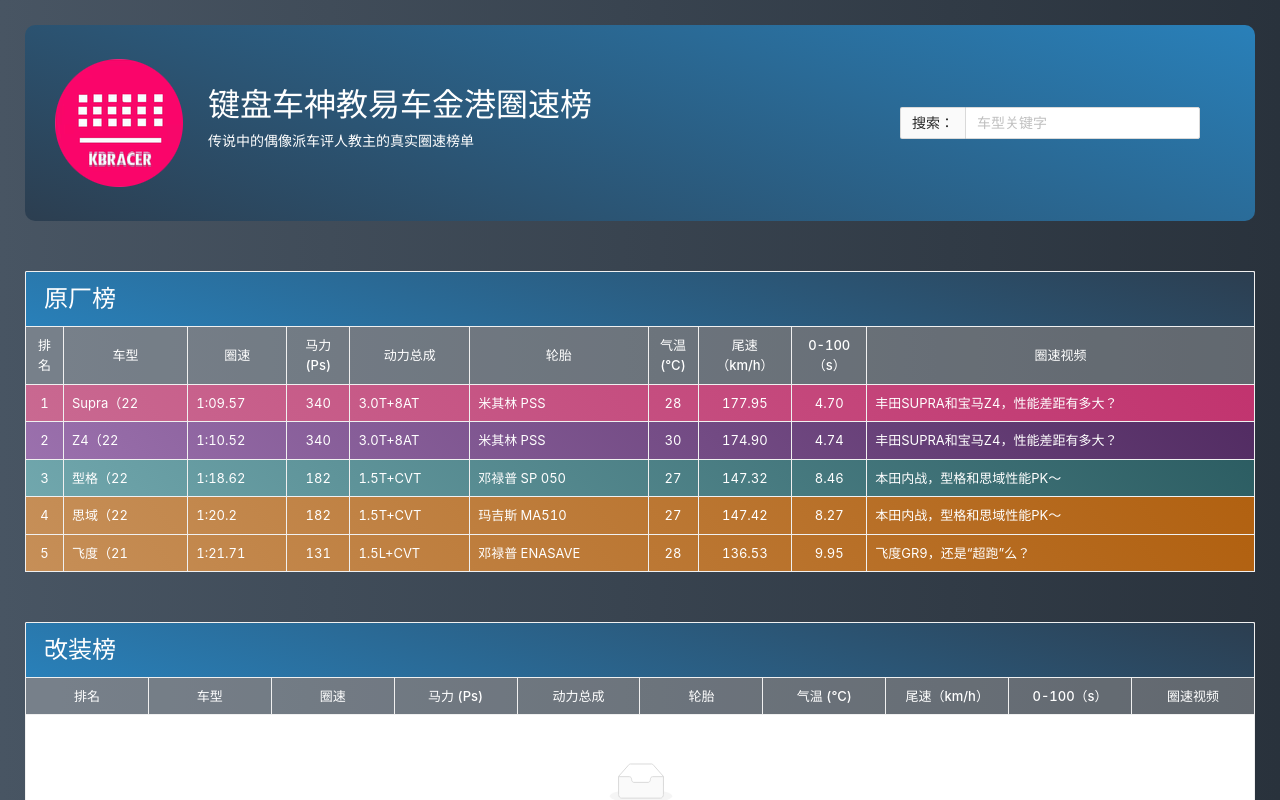
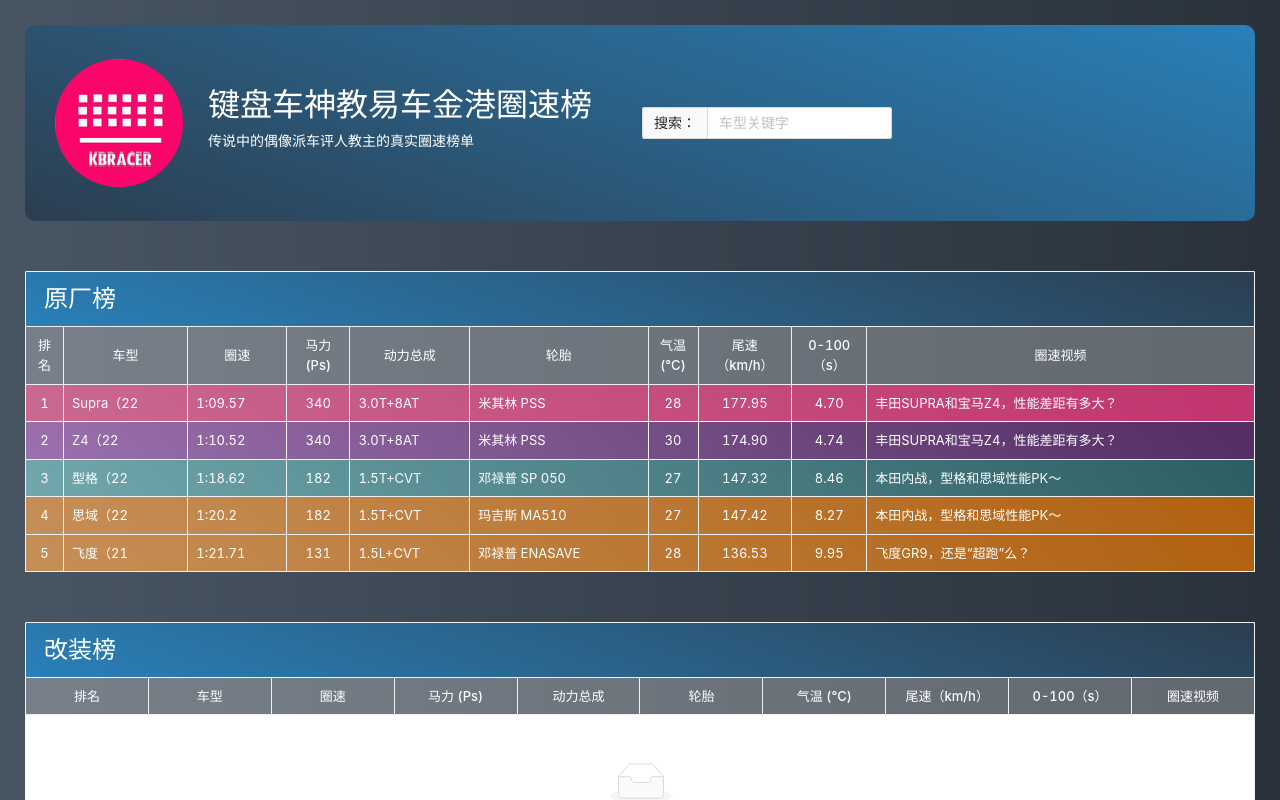
Before and after one commit to Phil-Libra/kbracer-goldenport, a React (Create React App) app: page / in a window 1280 px wide. Shown: the top 800 px of the page. Built offline with nearby package versions, Linux system fonts and the light colour scheme.

Commit message:
更新底栏样式

```diff
--- a/src/App.js
+++ b/src/App.js
@@ -48,6 +48,7 @@
 
   return (
     <>
+      <div>
         <Title >
           <Input
             addonBefore="搜索："
@@ -134,6 +135,7 @@
         </div>
 
         <Description descStatus={descStatus} setDescStatus={setDescStatus} />
+      </div>
 
       <Footer />
     </>
@@ -204,7 +206,6 @@
                   : val.speed < 85
                     ? `${styles.kbracer} ${styles.kbracer5}`
                     : `${styles.kbracer} ${styles.kbracer6}`
-
         }
       }}
     >
@@ -295,7 +296,7 @@
 
 const Footer = () => {
   return (
-    <div className={styles.footer} /* style={position} */>
+    <div className={styles.footer}>
       <div className={styles.left}>
         <div>
           关注教主：
--- a/src/index.module.css
+++ b/src/index.module.css
@@ -2,7 +2,11 @@
   background-image: linear-gradient(90deg, #485563, #29323c);
 }
 :global #root {
+  display: flex;
+  flex-direction: column;
+  justify-content: space-between;
   padding-top: 25px;
+  min-height: 100vh;
 }
 :global .ant-table-wrapper {
   margin: 50px 25px;
@@ -79,7 +83,7 @@
 .title {
   display: flex;
   align-items: center;
-  justify-content: space-between;
+  justify-content: flex-start;
   flex-wrap: wrap;
   padding: 30px 30px;
   margin: 0 25px;
@@ -99,14 +103,14 @@
   color: #fff;
 }
 .title .search {
-  display: inline-block;
-  width: 300px;
   margin: 25px;
+  width: 250px;
 }
 .footer {
   display: flex;
   align-items: center;
   justify-content: space-between;
+  flex-wrap: wrap;
   padding: 25px;
   width: 100%;
   background-image: linear-gradient(90deg, rgba(200, 200, 255, 0.2), rgba(255, 255, 255, 0.4));
@@ -119,9 +123,6 @@
 .footer img {
   margin: 0 5px 0 0;
   height: 14px;
-}
-.footer div:first-child {
-  margin-right: 10px;
 }
 .buttonBox {
   text-align: center;
--- a/src/index.module.less
+++ b/src/index.module.less
@@ -5,7 +5,11 @@
     }
 
     #root {
+        display: flex;
+        flex-direction: column;
+        justify-content: space-between;
         padding-top: 25px;
+        min-height: 100vh;
     }
 
     .ant-table-wrapper {
@@ -132,11 +136,10 @@
 // }
 
 // 其他样式
-
 .title {
     display: flex;
     align-items: center;
-    justify-content: space-between;
+    justify-content: flex-start;
     flex-wrap: wrap;
     padding: 30px 30px;
     margin: 0 25px;
@@ -158,9 +161,8 @@
     }
 
     .search {
-        display: inline-block;
-        width: 300px;
         margin: 25px;
+        width: 250px;
     }
 
 }
@@ -169,6 +171,7 @@
     display: flex;
     align-items: center;
     justify-content: space-between;
+    flex-wrap: wrap;
     padding: 25px;
     width: 100%;
     background-image: linear-gradient(90deg, rgba(200, 200, 255, 0.2), rgba(255, 255, 255, 0.4));
@@ -182,10 +185,6 @@
     img {
         margin: 0 5px 0 0;
         height: 14px;
-    }
-
-    div:first-child {
-        margin-right: 10px;
     }
 }
 
```
Also changed, not shown: 10 other files (tests, documents, lock files or other folders). Lines whose indentation alone changed are shown as unchanged.
